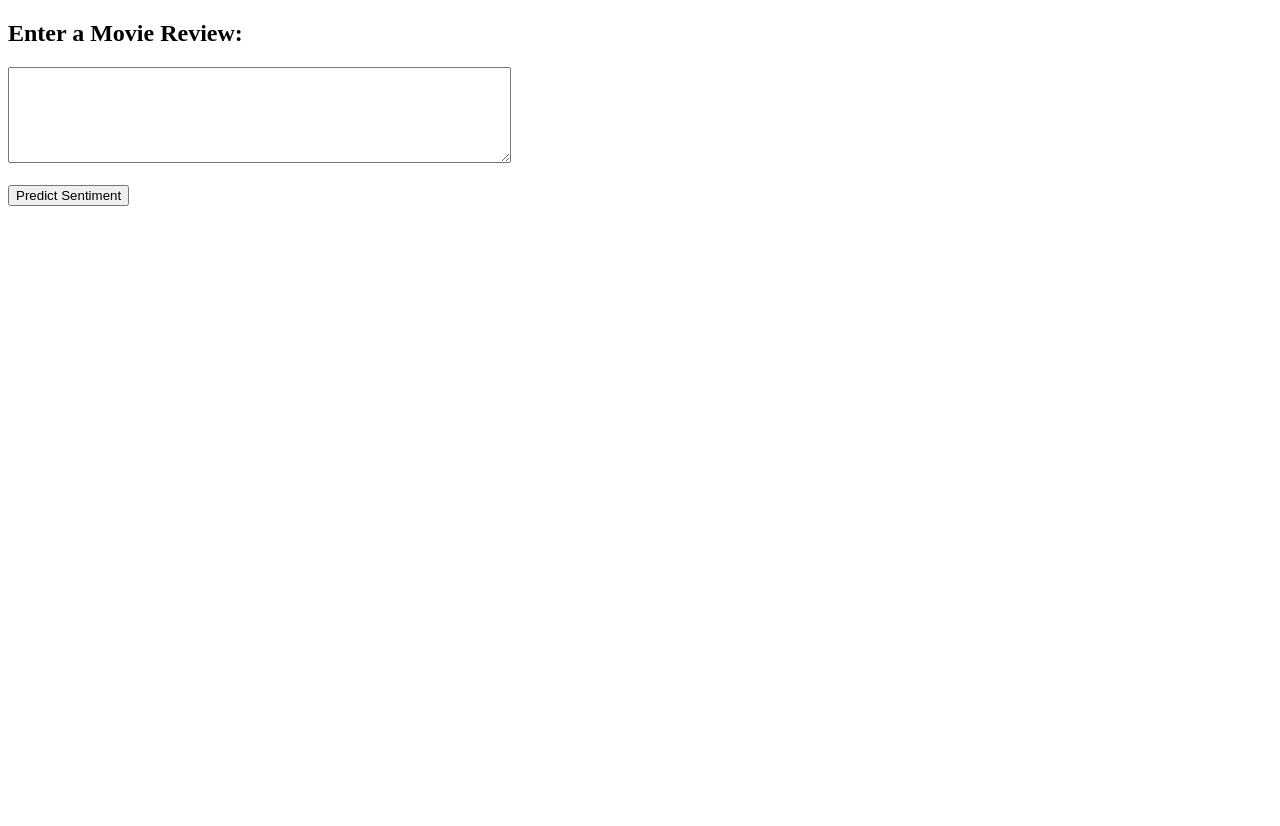
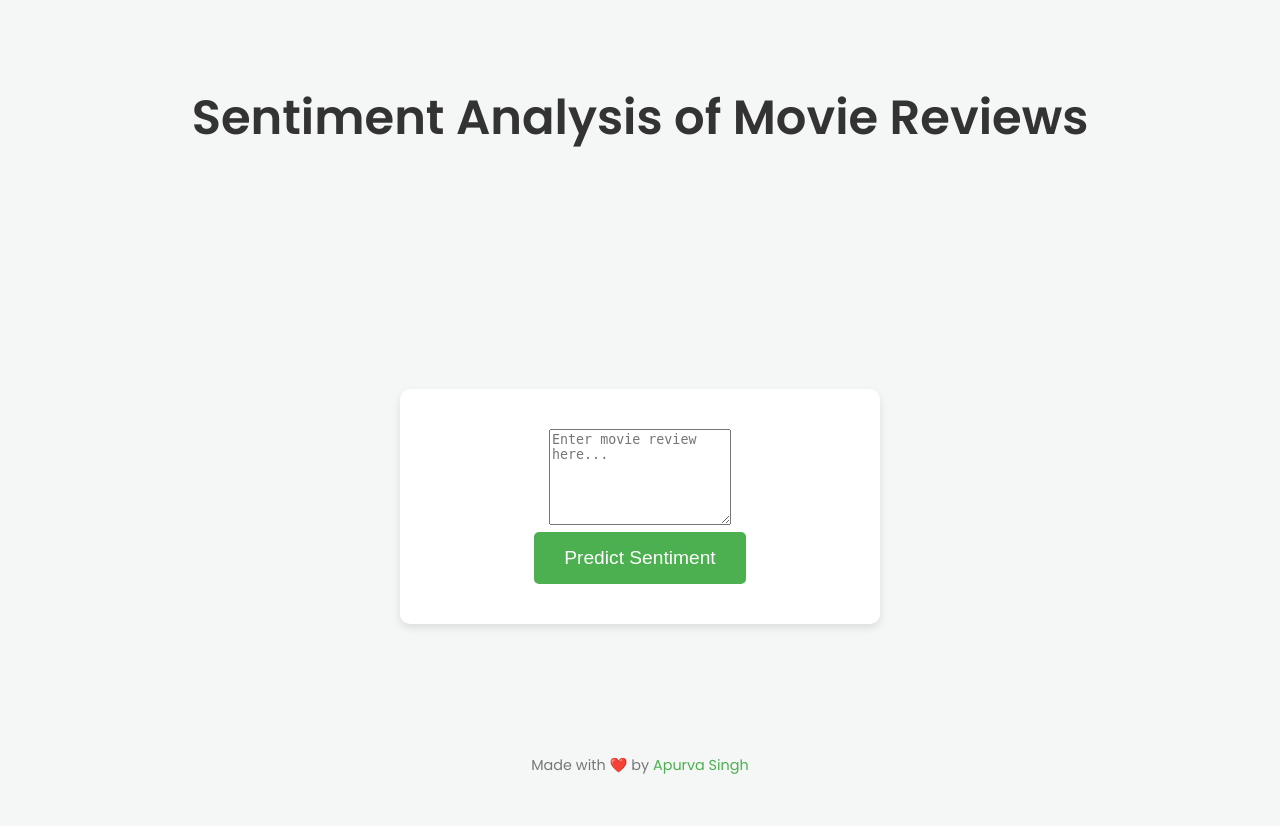
Before and after one commit to apurva3604/sentiment_analysis, a Flask app: page / in a window 1280 px wide. Before the commit the page ends 206 px from the top, so only its background shows below. Run offline with Flask 3, Linux system fonts and the light colour scheme; parts of the project's set-up code (start-up, migrations or seed data) failed here and were passed over.

Commit message:
Updated frontend UI design

```diff
--- a/templates/index.html
+++ b/templates/index.html
@@ -1,17 +1,111 @@
 <!DOCTYPE html>
-<html>
+<html lang="en">
 <head>
-    <title>Movie Review Sentiment Analyzer</title>
+    <meta charset="UTF-8">
+    <meta name="viewport" content="width=device-width, initial-scale=1.0">
+    <meta http-equiv="X-UA-Compatible" content="ie=edge">
+    <title>Sentiment Analysis</title>
+
+    <!-- Link to External CSS File -->
+    <link rel="stylesheet" href="{{ url_for('static', filename='style.css') }}">
+
+    <!-- Google Fonts -->
+    <link href="https://fonts.googleapis.com/css2?family=Poppins:wght@300;400;600&display=swap" rel="stylesheet">
+
+    <style>
+        /* Base Styles */
+        body {
+            font-family: 'Poppins', sans-serif;
+            background-color: #f4f7f6;
+            margin: 0;
+            padding: 0;
+            box-sizing: border-box;
+        }
+
+        h1 {
+            color: #333;
+            font-size: 3em;
+            text-align: center;
+            padding-top: 50px;
+        }
+
+        /* Container for the form */
+        .container {
+            display: flex;
+            justify-content: center;
+            align-items: center;
+            height: 80vh;
+        }
+
+        /* Form Styling */
+        .form-container {
+            background-color: #fff;
+            padding: 40px;
+            border-radius: 10px;
+            box-shadow: 0 4px 8px rgba(0, 0, 0, 0.1);
+            width: 400px;
+            text-align: center;
+        }
+
+        .form-container input {
+            width: 100%;
+            padding: 15px;
+            margin: 10px 0;
+            border: 2px solid #ccc;
+            border-radius: 5px;
+            font-size: 1em;
+        }
+
+        .form-container button {
+            padding: 15px 30px;
+            border: none;
+            border-radius: 5px;
+            background-color: #4CAF50;
+            color: white;
+            font-size: 1.2em;
+            cursor: pointer;
+            transition: background-color 0.3s ease;
+        }
+
+        .form-container button:hover {
+            background-color: #45a049;
+        }
+
+        /* Footer */
+        footer {
+            position: fixed;
+            bottom: 10px;
+            width: 100%;
+            text-align: center;
+            font-size: 0.9em;
+            color: #777;
+        }
+
+        footer a {
+            color: #4CAF50;
+            text-decoration: none;
+        }
+
+        footer a:hover {
+            text-decoration: underline;
+        }
+    </style>
 </head>
 <body>
-    <h2>Enter a Movie Review:</h2>
-    <form method="POST" action="/predict">
-        <textarea name="review" rows="6" cols="60" required></textarea><br><br>
-        <input type="submit" value="Predict Sentiment">
-    </form>
+    <h1>Sentiment Analysis of Movie Reviews</h1>
 
-    {% if result %}
-        <h3>Prediction: {{ result }}</h3>
-    {% endif %}
+    <div class="container">
+        <div class="form-container">
+            <form action="/predict" method="POST">
+                <textarea name="review" rows="6" placeholder="Enter movie review here..." required></textarea>
+                <br>
+                <button type="submit">Predict Sentiment</button>
+            </form>
+        </div>
+    </div>
+
+    <footer>
+        <p>Made with ❤️ by <a href="https://github.com/apurva3604" target="_blank">Apurva Singh</a></p>
+    </footer>
 </body>
 </html>
```
